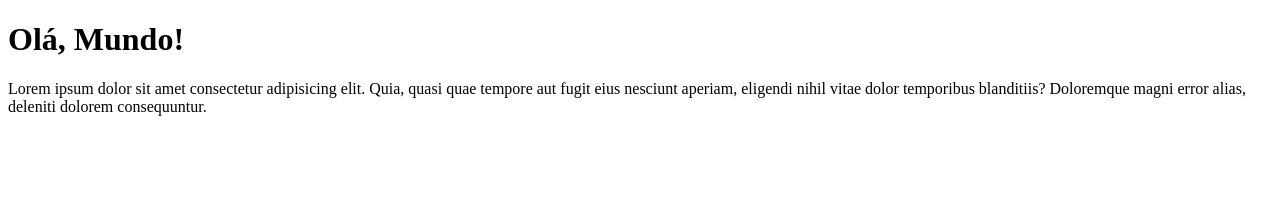
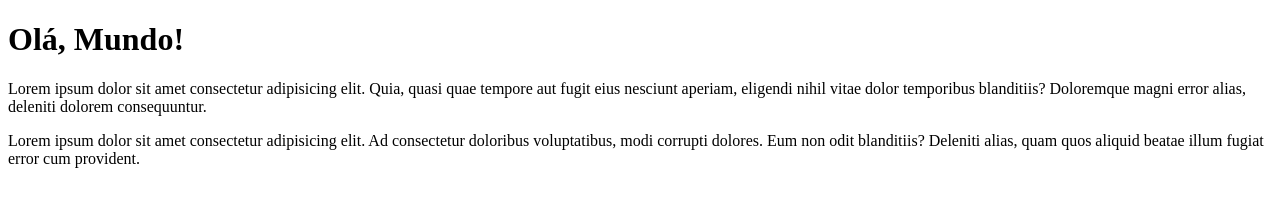
Before and after one commit to paulocsmauricio/Ola-Mundo, a plain HTML site: page site-exemplo/index.html in a window 1280 px wide. Drawn offline with Linux system fonts and the light colour scheme.

Commit message:
adicionei um paragrafo

```diff
--- a/site-exemplo/index.html
+++ b/site-exemplo/index.html
@@ -8,7 +8,7 @@
 <body>
     <h1>Olá, Mundo!</h1>
     <p> Lorem ipsum dolor sit amet consectetur adipisicing elit. Quia, quasi quae tempore aut fugit eius nesciunt aperiam, eligendi nihil vitae dolor temporibus blanditiis? Doloremque magni error alias, deleniti dolorem consequuntur.</p>
-
+    <P> Lorem ipsum dolor sit amet consectetur adipisicing elit. Ad consectetur doloribus voluptatibus, modi corrupti dolores. Eum non odit blanditiis? Deleniti alias, quam quos aliquid beatae illum fugiat error cum provident.</P>
 
 </body>
 </html>
```
